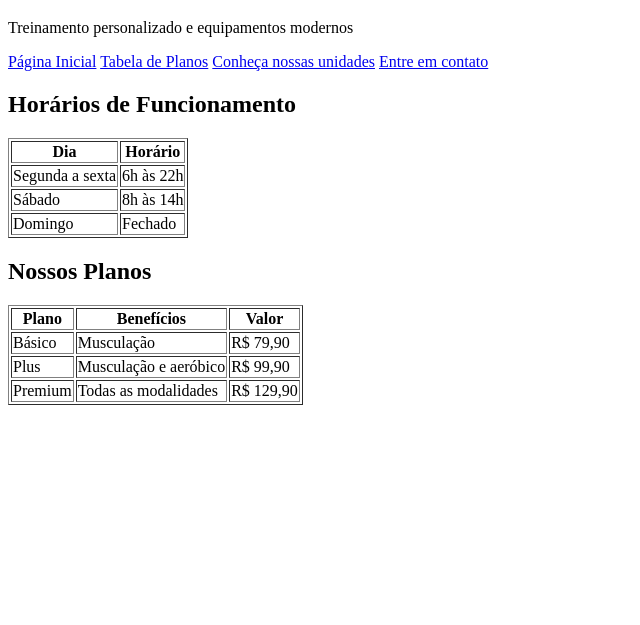
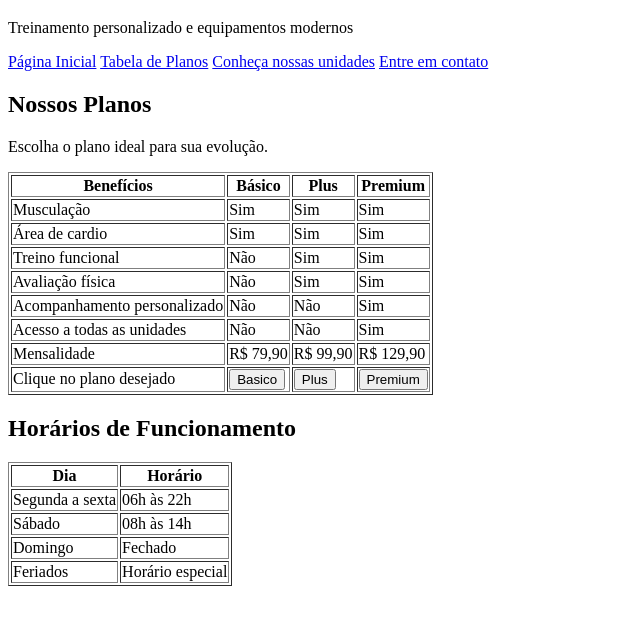
Before and after one commit to 0001205390-png/front-end-senai, a plain HTML site: page portal-multi-paginas/planos.html in a window 1280 px wide. Shown: the part 61-686 px from the top of the page, without its empty margins (0-640 px from the left). Drawn offline with Linux system fonts and the light colour scheme.

Commit message:
fiz a tabela

```diff
--- a/portal-multi-paginas/planos.html
+++ b/portal-multi-paginas/planos.html
@@ -18,51 +18,106 @@
         </nav>
     </header>
     <main>
+
+<section class="planos">
+    <h2>Nossos Planos</h2>
+    <p>Escolha o plano ideal para sua evolução.</p>
+
+    <table border="1">
+
+        <thead>
+            <tr>
+                <th>Benefícios</th>
+                <th>Básico</th>
+                <th>Plus</th>
+                <th>Premium</th>
+            </tr>
+        </thead>
+
+        <tbody>
+            <tr>
+                <td>Musculação</td>
+                <td>Sim</td>
+                <td>Sim</td>
+                <td>Sim</td>
+            </tr>
+            <tr>
+                <td>Área de cardio</td>
+                <td>Sim</td>
+                <td>Sim</td>
+                <td>Sim</td>
+            </tr>
+            <tr>
+                <td>Treino funcional</td>
+                <td>Não</td>
+                <td>Sim</td>
+                <td>Sim</td>
+            </tr>
+            <tr>
+                <td>Avaliação física</td>
+                <td>Não</td>
+                <td>Sim</td>
+                <td>Sim</td>
+            </tr>
+            <tr>
+                <td>Acompanhamento personalizado</td>
+                <td>Não</td>
+                <td>Não</td>
+                <td>Sim</td>
+            </tr>
+            <tr>
+                <td>Acesso a todas as unidades</td>
+                <td>Não</td>
+                <td>Não</td>
+                <td>Sim</td>
+            </tr>
+            <tr class="precos">
+                <td>Mensalidade</td>
+                <td>R$ 79,90</td>
+                <td>R$ 99,90</td>
+                <td>R$ 129,90</td>
+            </tr>
+            <tr>
+                <td>Clique no plano desejado</td>
+                <td><button type="button">Basico</button></td>
+                <td><button type="button">Plus</button></td>
+                <td><button type="button">Premium</button></td>
+            </tr>
+        </tbody>
+    </table>
+</section>
+
+<section class="horarios">
     <h2>Horários de Funcionamento</h2>
 
     <table border="1">
+        <thead>
             <tr>
                 <th>Dia</th>
                 <th>Horário</th>
             </tr>
+        </thead>
+
+        <tbody>
             <tr>
                 <td>Segunda a sexta</td>
-            <td>6h às 22h</td>
+                <td>06h às 22h</td>
             </tr>
             <tr>
                 <td>Sábado</td>
-            <td>8h às 14h</td>
+                <td>08h às 14h</td>
             </tr>
             <tr>
                 <td>Domingo</td>
                 <td>Fechado</td>
             </tr>
+            <tr>
+                <td>Feriados</td>
+                <td>Horário especial</td>
+            </tr>
+        </tbody>
     </table>
-
-        <h2>Nossos Planos</h2>
-
-        <table border="1">
-        <tr>
-            <th>Plano</th>
-            <th>Benefícios</th>
-            <th>Valor</th>
-        </tr>
-        <tr>
-            <td>Básico</td>
-            <td>Musculação</td>
-            <td>R$ 79,90</td>
-        </tr>
-        <tr>
-            <td>Plus</td>
-            <td>Musculação e aeróbico</td>
-            <td>R$ 99,90</td>
-        </tr>
-        <tr>
-            <td>Premium</td>
-            <td>Todas as modalidades</td>
-            <td>R$ 129,90</td>
-        </tr>
-        </table>
+</section>
 
     </main>
 </body>
```
Lines whose indentation alone changed are shown as unchanged.
